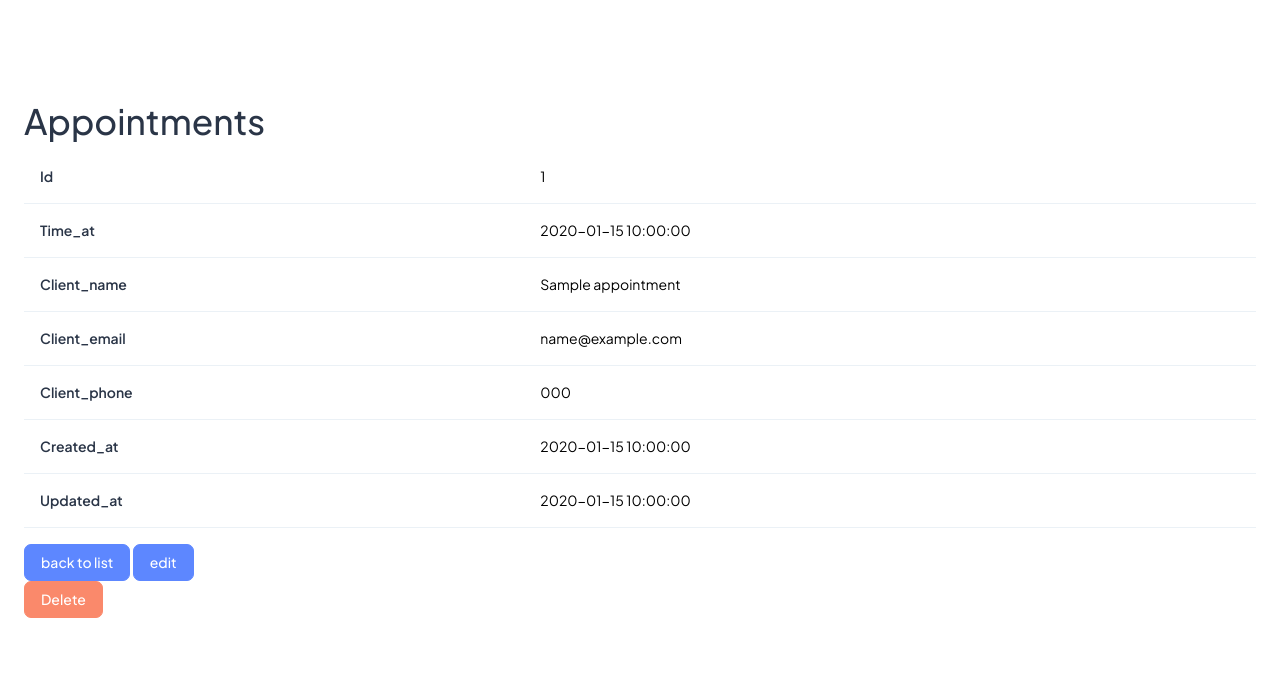
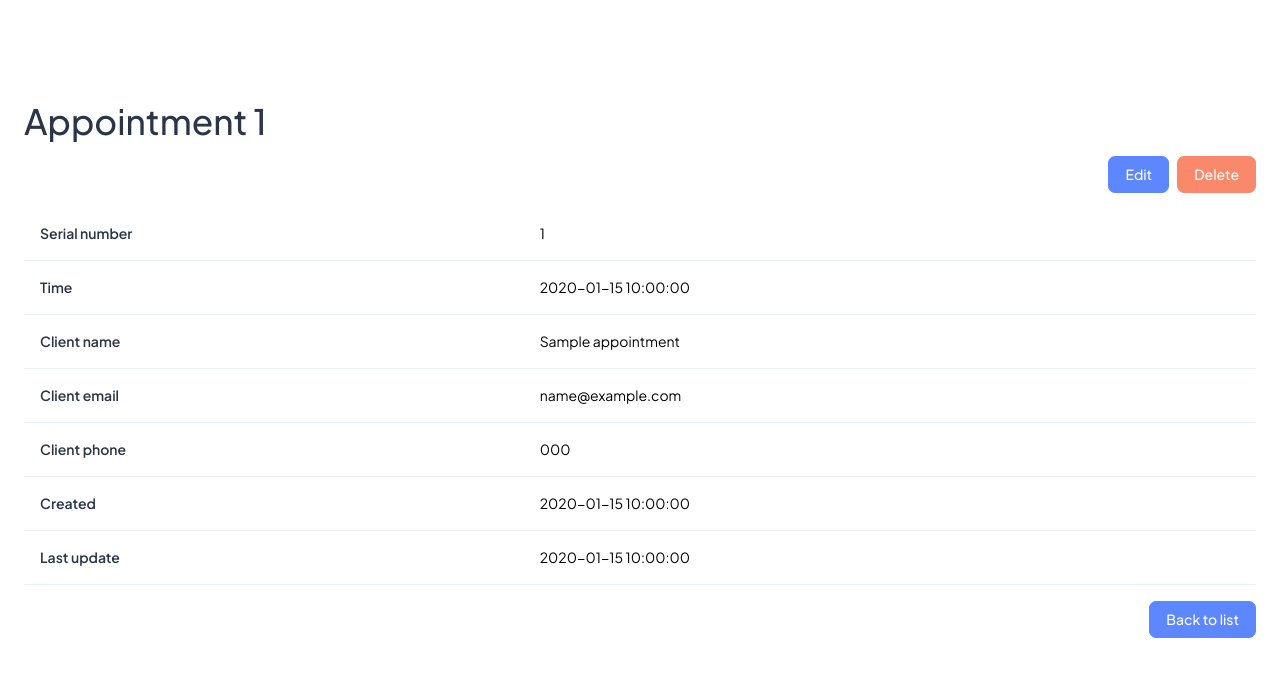
Before and after one commit to JordanPavlev/AppointmentsDemo, a Symfony app: template templates/appointments/show.html.twig in a window 1280 px wide. Shown: the top 677 px of the page. Run offline with Twig, Linux system fonts and the light colour scheme; the template is opened without the code that fills it: most values are stand-ins (such as "Sample title", 1, 10 or a date in 2020); style sheets or scripts are compiled from the project's sources; some libraries are stand-ins or nearby versions.

Commit message:
stylex fix

```diff
--- a/templates/appointments/show.html.twig
+++ b/templates/appointments/show.html.twig
@@ -1,46 +1,49 @@
 {% extends 'base.html.twig' %}
 
-{% block title %}Appointments{% endblock %}
+{% block title %}
+  Appointments
+{% endblock %}
 
 {% block body %}
-    <h1>Appointments</h1>
+  <h1>Appointment {{ appointment.id }}</h1>
+  <dir class="d-flex  justify-content-end gap-2">
+    <a class="btn btn-primary" href="{{ path('app_appointments_edit', { id: appointment.id }) }}">Edit</a>
+    {{ include('appointments/_delete_form.html.twig') }}
+  </dir>
 
   <table class="table">
     <tbody>
       <tr>
-                <th>Id</th>
+        <th>Serial number</th>
         <td>{{ appointment.id }}</td>
       </tr>
       <tr>
-                <th>Time_at</th>
+        <th>Time</th>
         <td>{{ appointment.timeAt ? appointment.timeAt|date('Y-m-d H:i:s') : '' }}</td>
       </tr>
       <tr>
-                <th>Client_name</th>
+        <th>Client name</th>
         <td>{{ appointment.clientName }}</td>
       </tr>
       <tr>
-                <th>Client_email</th>
+        <th>Client email</th>
         <td>{{ appointment.clientEmail }}</td>
       </tr>
       <tr>
-                <th>Client_phone</th>
+        <th>Client phone</th>
         <td>{{ appointment.clientPhone }}</td>
       </tr>
       <tr>
-                <th>Created_at</th>
+        <th>Created</th>
         <td>{{ appointment.createdAt ? appointment.createdAt|date('Y-m-d H:i:s') : '' }}</td>
       </tr>
       <tr>
-                <th>Updated_at</th>
+        <th>Last update</th>
         <td>{{ appointment.updatedAt ? appointment.updatedAt|date('Y-m-d H:i:s') : '' }}</td>
       </tr>
     </tbody>
   </table>
-
-    <a class="btn btn-primary" href="{{ path('app_appointments_index') }}">back to list</a>
-
-    <a class="btn btn-primary" href="{{ path('app_appointments_edit', {'id': appointment.id}) }}">edit</a>
-
-    {{ include('appointments/_delete_form.html.twig') }}
+  <div class="d-flex justify-content-end">
+    <a class="btn btn-primary" href="{{ path('app_appointments_index') }}">Back to list</a>
+  </div>
 {% endblock %}
```
Also changed, not shown: templates/appointments/index.html.twig (+18 -14 lines). Lines whose indentation alone changed are shown as unchanged.
